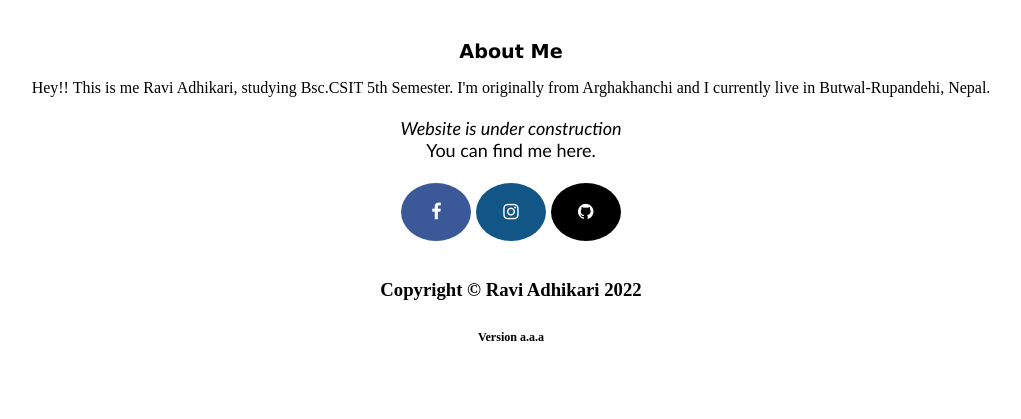
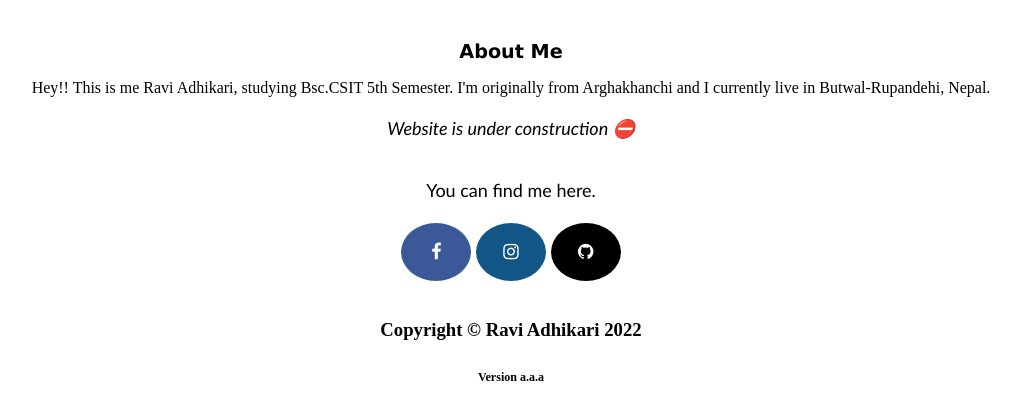
Before and after one commit to Ravi056/My_Web, a plain HTML site: page index.html in a window 1280 px wide. Shown: the part 91-510 px from the top of the page, without its empty margins (129-1150 px from the left). Drawn offline with Linux system fonts and the light colour scheme.

Commit message:
Update index.html

```diff
--- a/index.html
+++ b/index.html
@@ -30,7 +30,7 @@
             </div>
         </div>
         <div class="social" id="social_link">
-            <em> Website is under construction </em>
+            <p id="u_cons">  <em> Website is under construction &#9940; </em> </p>
             <br>
             You can find me here.
             <br>
```
